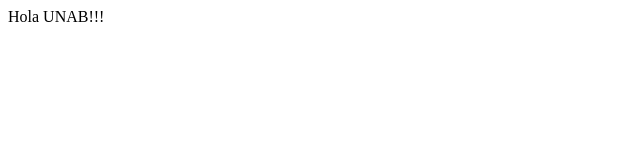
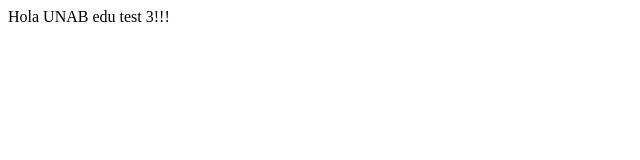
Before and after one commit to Stro21/unab-ejemplo1, a plain HTML site: page index.html in a window 1280 px wide. Shown: the full height of the page, 0-640 px from the left. Drawn offline with Linux system fonts and the light colour scheme.

Commit message:
nuevo test 3

```diff
--- a/index.html
+++ b/index.html
@@ -1,7 +1,7 @@
 <html>
 <body>
 
-<p>Hola UNAB!!!</p>
+<p>Hola UNAB edu test 3!!!</p>
 
 </body>
 </html>
```
